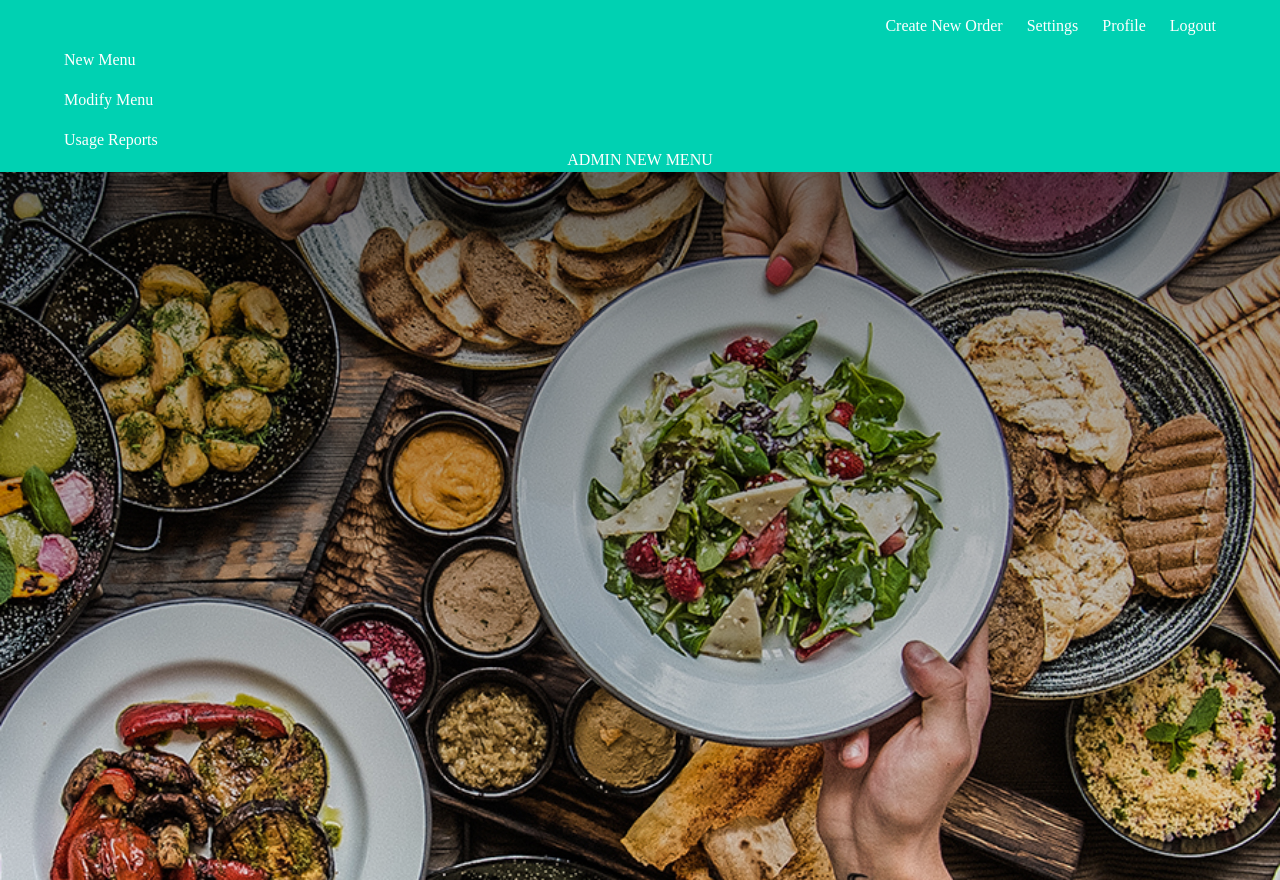
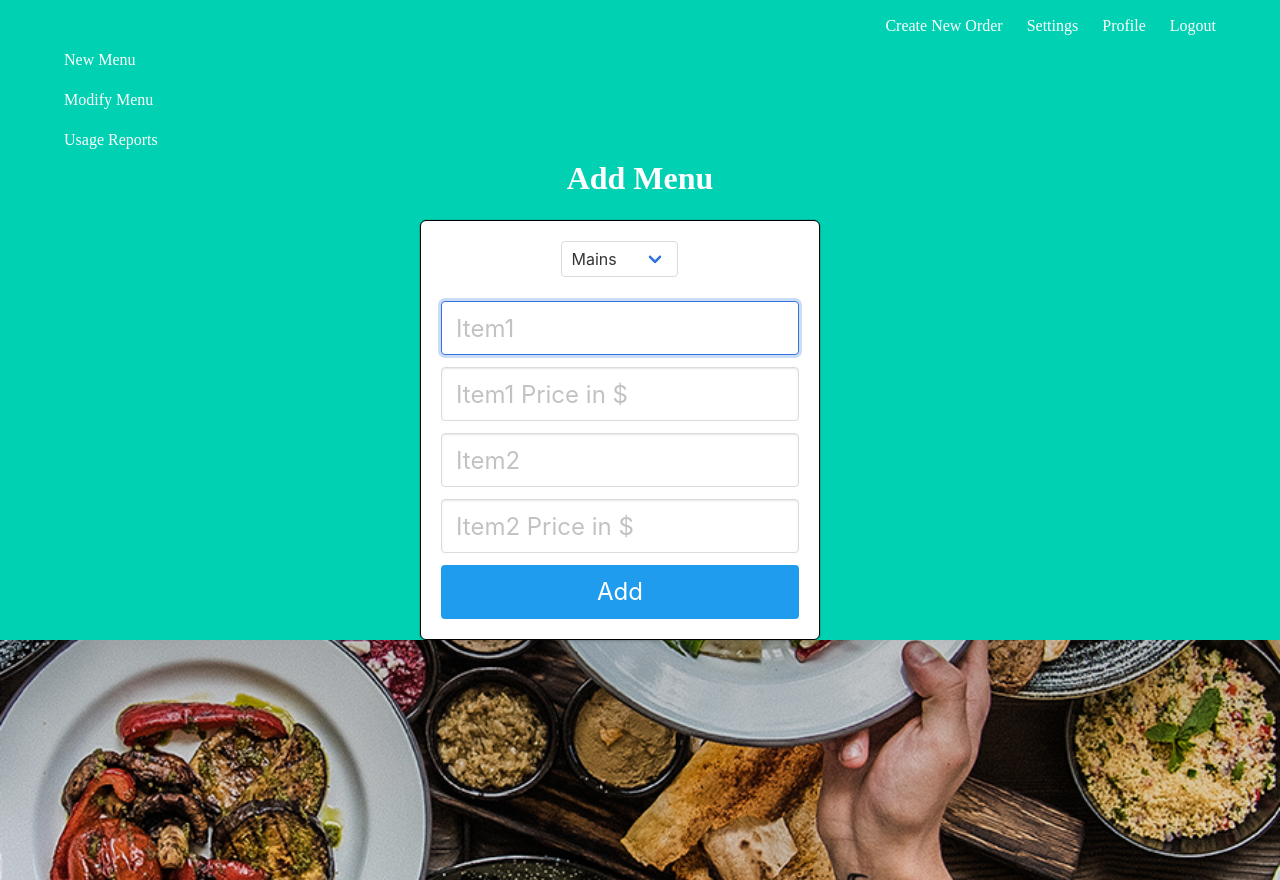
Before and after one commit to akshatgit/Badger-Bytes-OrderManagement-System, a Flask app: page /admin/newmenu in a window 1280 px wide. Shown: the top 880 px of the page. Run offline with Flask 2, Linux system fonts and the light colour scheme; a user stored in the database is signed in; parts of the project's set-up code (start-up, migrations or seed data) failed here and were passed over.

Commit message:
admin feature

```diff
--- a/routes.py
+++ b/routes.py
@@ -48,7 +48,7 @@ customer = Blueprint('customer', __name__)
 staff = Blueprint('staff', __name__)
 admin = Blueprint('admin', __name__)
 system = bootstrap_system()
-
+print(system.get_menulist())
 
 
 @customer.route('/customer', methods=["GET", "POST"])
@@ -164,29 +164,6 @@ def staff_homepage():
     return redirect(url_for('staff.staff_order'))
 
 
-
-# @staff.route('/staff/login', methods=["GET", "POST"])
-# def staff_login():
-
-#     if request.method == 'POST':
-#         if request.form['button'] == "login":
-#             if system.staff_login(request.form['username'], request.form['password']):
-#                 return redirect(url_for('staff_order'))
-#             else:
-#                 return render_template('staff_login.html', username=request.form['username'], error=True)
-
-#         elif request.form['button'] == "cancel":
-#             return redirect(url_for('home_page'))
-
-#     return render_template('staff_login.html', username=None, error=None)
-
-
-# @staff.route('/staff/logout')
-# def staff_logout():
-#     system.staff_logout()
-#     return redirect(url_for('home_page'))
-
-
 @staff.route('/staff/order', methods=["GET", "POST"])
 def staff_order():
 
@@ -211,12 +188,6 @@ def staff_inventory():
     return render_template('staff_inventory.html', system=system)
 
 
-
-
-
-
-
-
 '''
 Admin pages:
 '''
@@ -238,14 +209,12 @@ def admin_showMenu():
 @admin.route('/admin/newmenu', methods=["GET", "POST"])
 def admin_newmenu():
 
-    # TODO: NEED TO INTEGRATE FRONTEND AND BACKEND
-
-
     if request.method == 'POST':
-        newItem = MenuItem(name=request.form['name'], image=flask.request.files.get('image', ''), price=request.form[
-                               'price'], availability=request.form['availability'], user_id=admin.user_id)
-        session.add(newItem)
-        session.commit()
+        print(request.form)
+        # newItem = MenuItem(name=request.form['name'], image=flask.request.files.get('image', ''), price=request.form[
+        #                        'price'], availability=request.form['availability'], user_id=admin.user_id)
+        # # session.add(newItem)
+        # session.commit()
         flash('New menu %s item has been successfully added' % (newItem.name))
         return redirect(url_for('admin/admin_showMenu', restaurant_id=restaurant_id))
     else:
--- a/src/order_system.py
+++ b/src/order_system.py
@@ -29,6 +29,10 @@ class OrderSystem:
     '''
     Menu parp
     '''
+    def get_menulist(self):
+        for item in self._menus:
+            print(item)
+        return self._menus
 
     # get a menu
     def get_menu(self, menu_name: str) -> Menu:
--- a/templates/admin_newmenu.html
+++ b/templates/admin_newmenu.html
@@ -1,7 +1,57 @@
 {% extends 'admin_base.html' %}
 {% block admin_block %}
-<div class="pure-u-7-8 pure-menu">
-        ADMIN NEW MENU
-</div>
+<div class="column is-4 is-offset-4">
+        <h3 class="title">Add Menu</h3>
+        <div class="box" style="width: 400px;">
+                {% with messages = get_flashed_messages() %}
+                {% if messages %}
+                <div class="notification is-danger">
+                        {{ messages[0] }}. Go to <a href="{{ url_for('auth.login') }}">login page</a>.
+                </div>
+                {% endif %}
+                {% endwith %}
+                <form method="POST" action="/admin/newmenu">
+
+                        <!-- <label for="Users">Choose a user account:</label> -->
+                <div class="select">
+                <select name="User" id="menuype">
+                        <option value="mains">Mains</option>
+                        <option value="sides">Sides</option>
+                        <option value="drinks">Drinks</option>
+                        <option value="sundaes">Sundaes</option>
+                </select>
+                </div>
+
+                <br><br>
+
+                <div class="field">
+                        <div class="control">
+                        <input class="input is-large" type="Item1" name="item1" placeholder="Item1" autofocus="">
+                        </div>
+                </div>
+
+                <div class="field">
+                        <div class="control">
+                        <input class="input is-large" type="Price Item1" name="price1" placeholder="Item1 Price in $" autofocus="">
+                        </div>
+                </div>
+
+                <div class="field">
+                        <div class="control">
+                        <input class="input is-large" type="Item2" name="item2" placeholder="Item2" autofocus="">
+                        </div>
+                </div>
+
+                <div class="field">
+                        <div class="control">
+                        <input class="input is-large" type="Price Item2" name="price2" placeholder="Item2 Price in $" autofocus="">
+                        </div>
+                </div>
+
+
+                <button class="button is-block is-info is-large is-fullwidth">Add</button>
+                </form>
+        </div>
+        </div>
 
 {% endblock %}
```
Also changed, not shown: db.sqlite.
